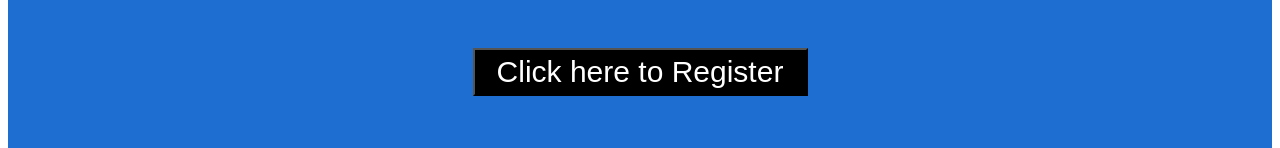
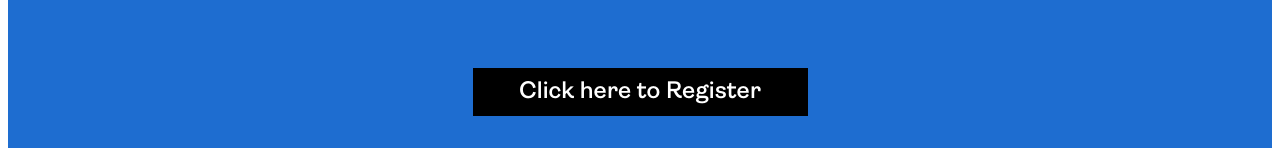
Before and after one commit to Sensational-Life/asd, a React (Create React App) app in the folder client/: page / in a window 1280 px wide. Shown: the part 4272-4420 px from the top of the page. Built offline with nearby package versions, Linux system fonts and the light colour scheme.

Commit message:
Changed Section style Added Secondary Button Changed height of MemeberSays container Addedhover in button Changed some styles

```diff
--- a/client/src/pages/Home/MemberSays/Member.css
+++ b/client/src/pages/Home/MemberSays/Member.css
@@ -13,20 +13,6 @@
 	padding: 40px;
 	text-align: center;
 }
-.register-btn:hover {
-	box-shadow: 0 12px 16px 0 rgba(0, 0, 0, 0.24),
-		0 17px 50px 0 rgba(0, 0, 0, 0.19);
-	background-color: grey;
-	color: black;
-}
-.register-btn {
-	width: 335px;
-	align-self: center;
-	font-size: 30px;
-	padding: 5px;
-	background-color: black;
-	color: white;
-}
 .member-header {
 	text-align: center;
 	color: white;
@@ -39,10 +25,11 @@
 	display: flex;
 	flex-direction: column;
 	align-content: center;
-	height: 130vh;
+	height: 90vh;
 	align-items: stretch;
 	gap: 40px;
 	padding: 5px;
+	padding-bottom: 30px;
 }
 .card-header {
 	font-family: "Ambit SemiBold";
@@ -52,3 +39,34 @@
 	font-family: "NexaDemo-Light";
 	font-size: 20px;
 }
+.register-btn {
+	border: none;
+	font-size: 24px;
+	font-family: "Ambit SemiBold";
+	margin-top: 20px;
+	color: var(--white-color);
+	width: 335px;
+	align-self: center;
+	padding: 10px;
+	background-color: black;
+}
+.register-btn:hover {
+	background-color: var(--darkgreen-color);
+	cursor: pointer;
+}
+.register-btn-hover {
+	background-color: black;
+	width: 200px;
+	height: 40px;
+	border: none;
+	font-size: 18px;
+	font-family: "Ambit SemiBold";
+	color: var(--white-color);
+	margin-left: 140px;
+}
+.register-btn-container {
+	align-self: center;
+	display: flex;
+	flex-direction: column;
+	gap: 5px;
+}
```
